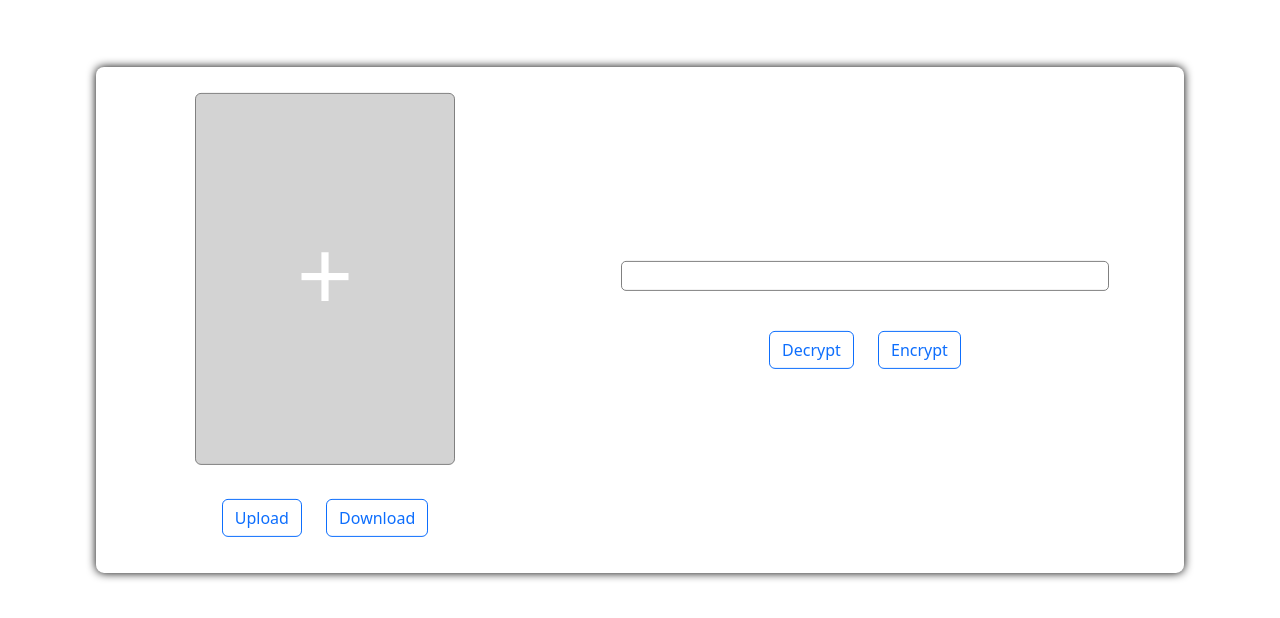
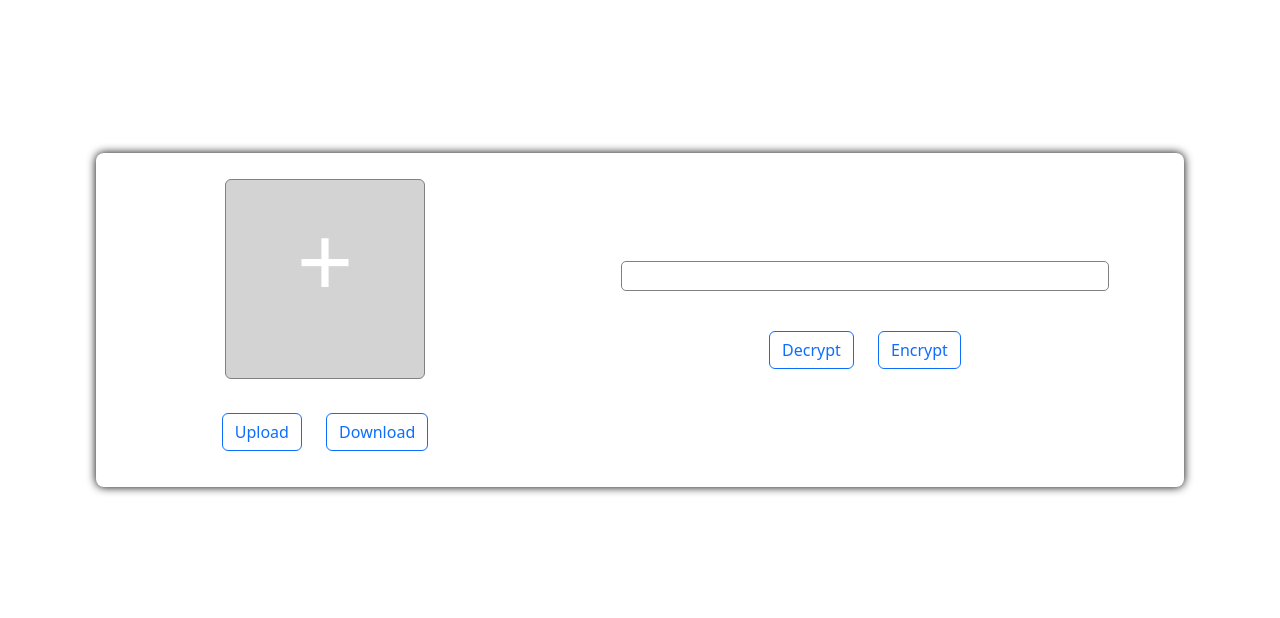
Before and after one commit to salah0eldin/messageEncryption, a plain HTML site: page index.html in a window 1280 px wide. Drawn offline with nearby package versions, Linux system fonts and the light colour scheme.

Commit message:
Update style.css

```diff
--- a/style.css
+++ b/style.css
@@ -11,9 +11,8 @@
 }
 
 .picbox {
-   /* width:200px;
-    height: 200px;*/
-    padding:100px;
+    width:200px;
+    height: 200px;
     display: inline-block;
     border: 1px solid gray;
     background-color: lightgrey;
```
